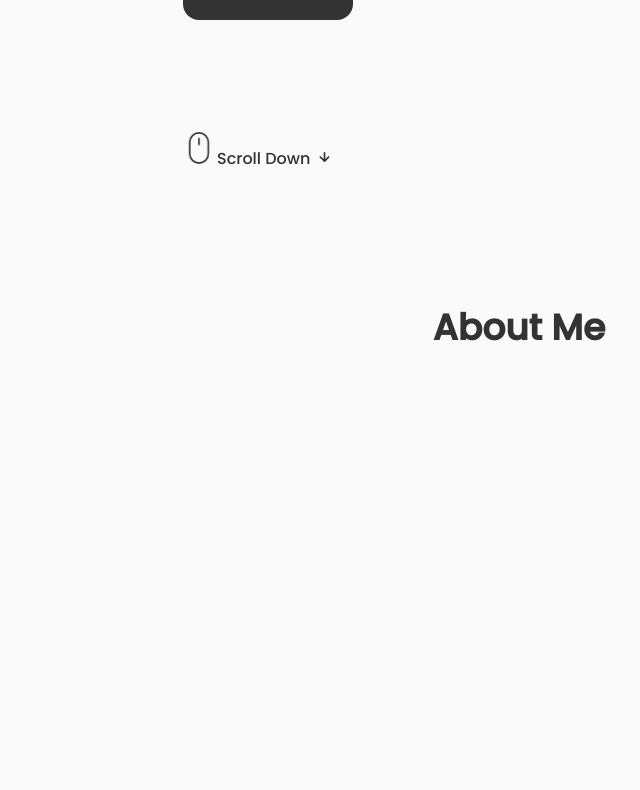
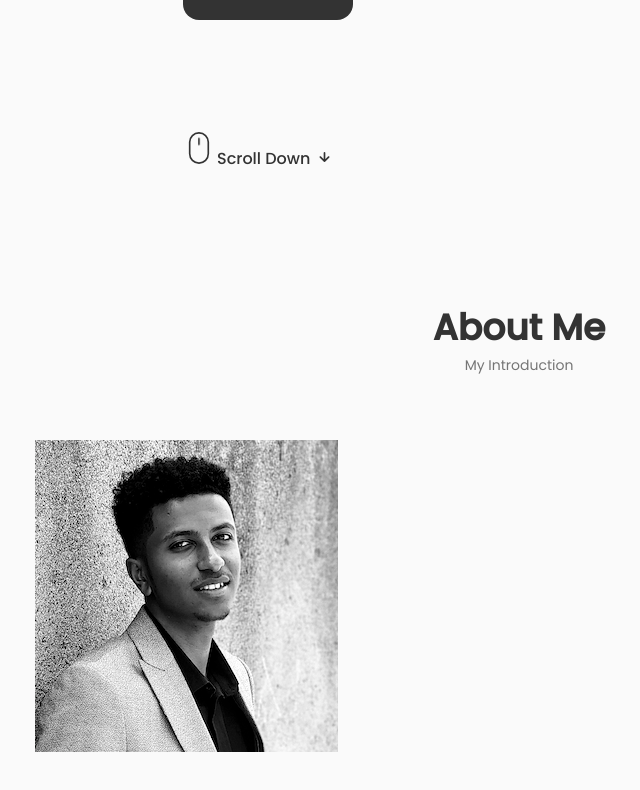
Before and after one commit to AmanWorku/AmanWorku.github.io, a React (Create React App) app: page / in a window 1280 px wide. Shown: the part 572-1362 px from the top of the page, without its empty margins (121-761 px from the left). Before the commit the page ends 1023 px from the top, so only its background shows below. Built offline with nearby package versions, Linux system fonts and the light colour scheme.

Commit message:
Add about section in the app

```diff
--- a/src/components/about/About.jsx
+++ b/src/components/about/About.jsx
@@ -1,10 +1,17 @@
 import React from 'react'
+import "./about.css"
+import AboutImg from "../../assets/profile3.png"
+import CV from "../../assets/John-Cv.pdf"
 
 const About = () => {
   return (
 <section className="about section" id="about">
     <h2 className="section__title">About Me</h2>
-    <span className="section__subtitle"></span>
+    <span className="section__subtitle">My Introduction</span>
+    <div className="about__container container grid">
+        <img src={AboutImg} alt="" className="about__img" />
+        <div className="about__data"></div>
+    </div>
 </section>
   )
 }
```
